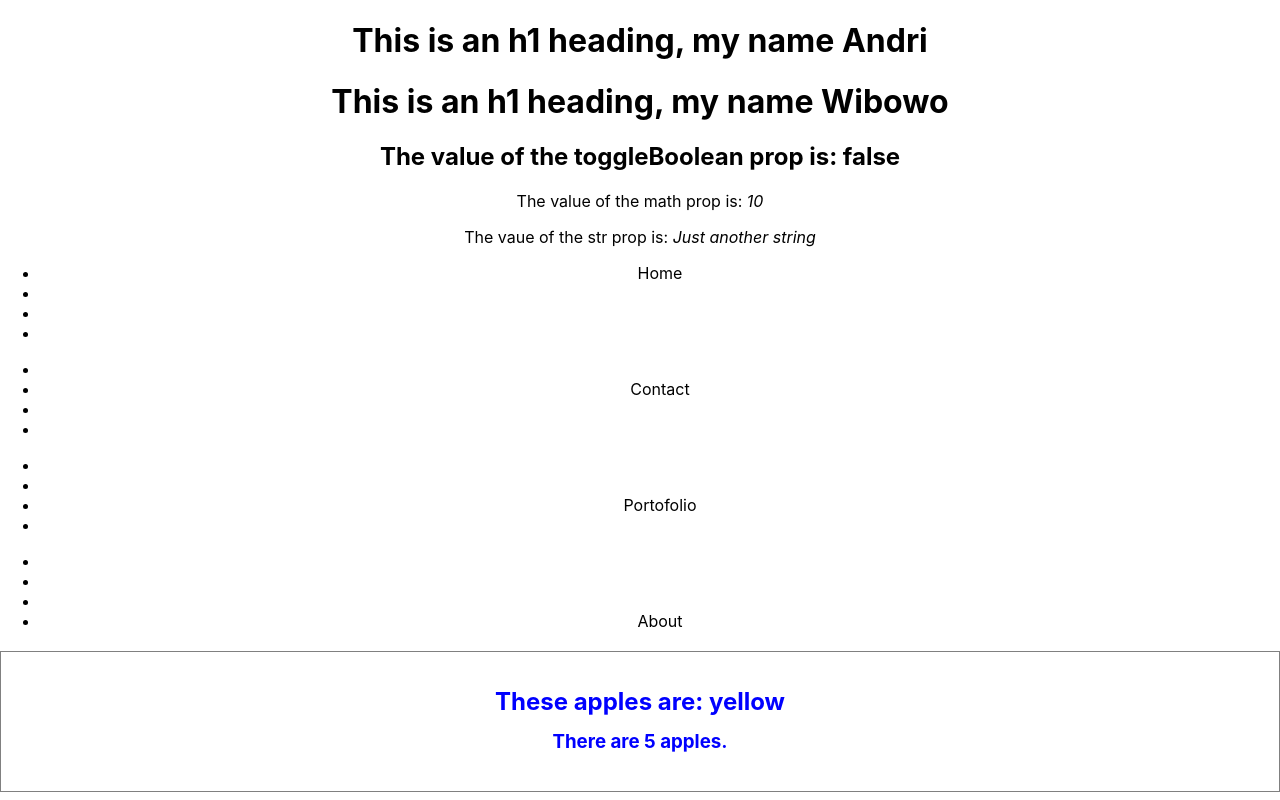
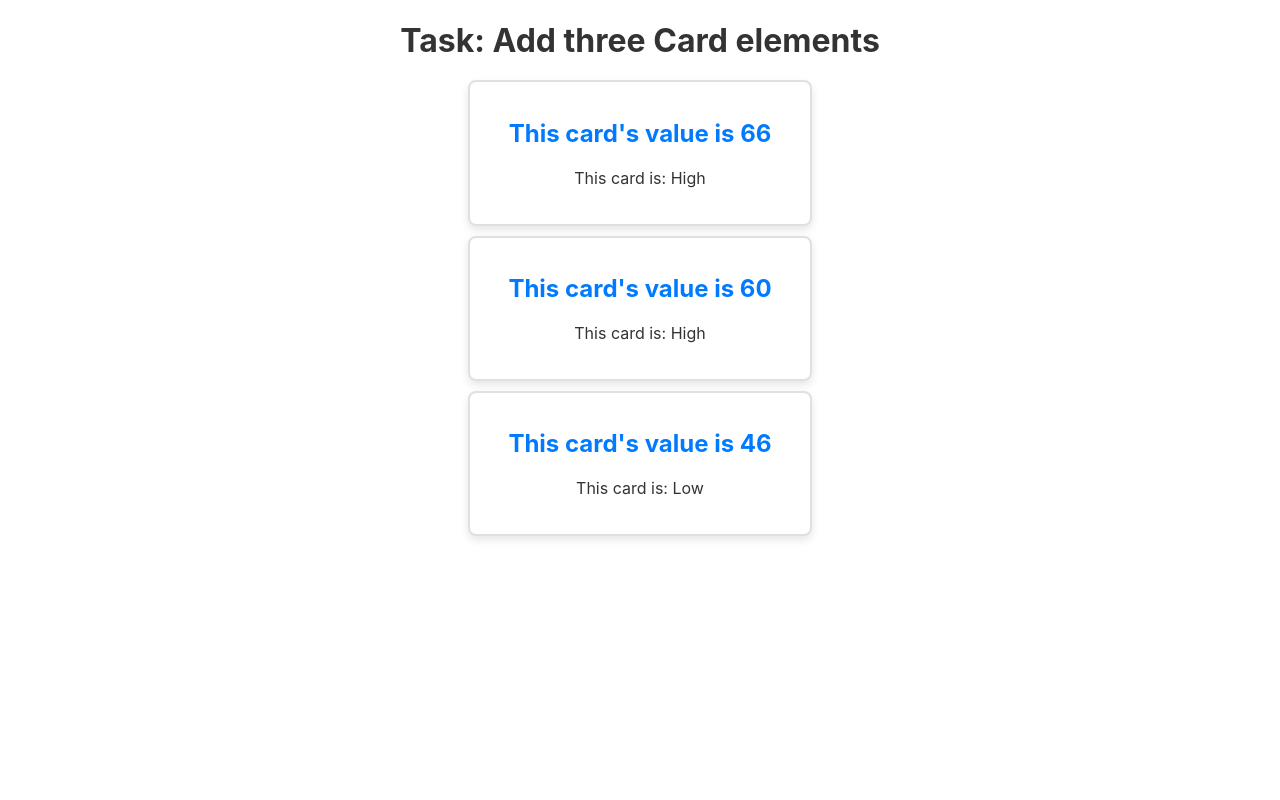
Before and after one commit to devandri/basic-react, a React (Create React App) app: page / in a window 1280 px wide. Shown: the top 800 px of the page. Built offline with nearby package versions, Linux system fonts and the light colour scheme.

Commit message:
practice(component): multiple components

```diff
--- a/src/App.css
+++ b/src/App.css
@@ -35,4 +35,57 @@
   to {
     transform: rotate(360deg);
   }
+} */
+
+/* App.css
+
+/* General styles */
+body {
+    font-family: Arial, sans-serif;
+    margin: 0;
+    padding: 0;
+    background-color: #f4f4f4;
+    display: flex;
+    justify-content: center;
+    align-items: center;
+    height: 100vh;
 }
+
+h1 {
+    text-align: center;
+    margin-bottom: 20px;
+    color: #333;
+}
+
+/* Cards container */
+div {
+    text-align: center;
+}
+
+/* Card styles */
+.card {
+    background-color: #ffffff;
+    border: 2px solid #e0e0e0;
+    border-radius: 8px;
+    box-shadow: 0 4px 8px rgba(0, 0, 0, 0.1);
+    padding: 20px;
+    margin: 10px auto;
+    width: 300px;
+    text-align: center;
+    color: #555;
+    transition: transform 0.2s ease-in-out;
+}
+
+.card:hover {
+    transform: scale(1.05);
+}
+
+.card h1 {
+    font-size: 1.5em;
+    color: #007bff;
+}
+
+.card p {
+    font-size: 1em;
+    color: #333;
+}
--- a/src/App.js
+++ b/src/App.js
@@ -7,9 +7,11 @@
 import Trunk from './components/Trunk';
 import Promo from './components/Promo';
 import Nav from './components/Nav';
+import Card from './components/Card';
 
 const bool = true
 const str1 = "Just"
+const randNum = () => Math.floor(Math.random() * 100) + 1;
 
 function Example(props) {
   return (
@@ -58,10 +60,22 @@
   )
 }
 
+function MultipleComponent() {
+  return (
+    <div>
+      <h1>Task: Add three Card elements</h1>
+      <Card num={randNum()} />
+      <Card num={randNum()} />
+      <Card num={randNum()} />
+    </div>
+  )
+}
+
 function App() {
   return (
     <div className='App'>
-      <PracticeComponentProperties />
+      {/* <PracticeComponentProperties /> */}
+      <MultipleComponent />
     </div>
   )
 }
--- /dev/null
+++ b/src/components/Card.js
@@ -0,0 +1,10 @@
+function Card(props) {
+    return (
+        <div className="card">
+            <h1>This card's value is {props.num}</h1>
+            <p>This card is: {props.num > 50 ? "High" : "Low"}</p>
+        </div>
+    );
+}
+
+export default Card;
```
